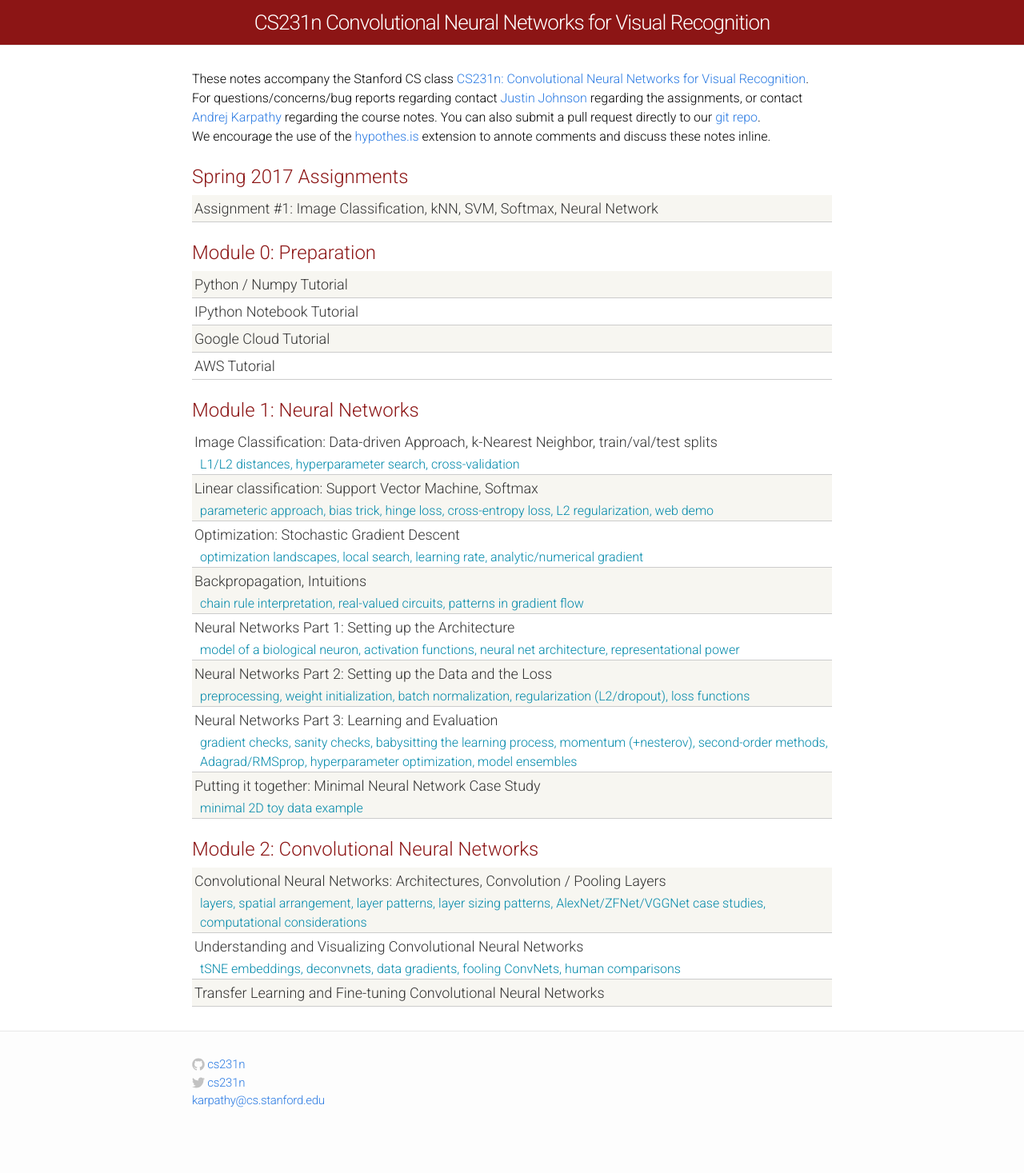
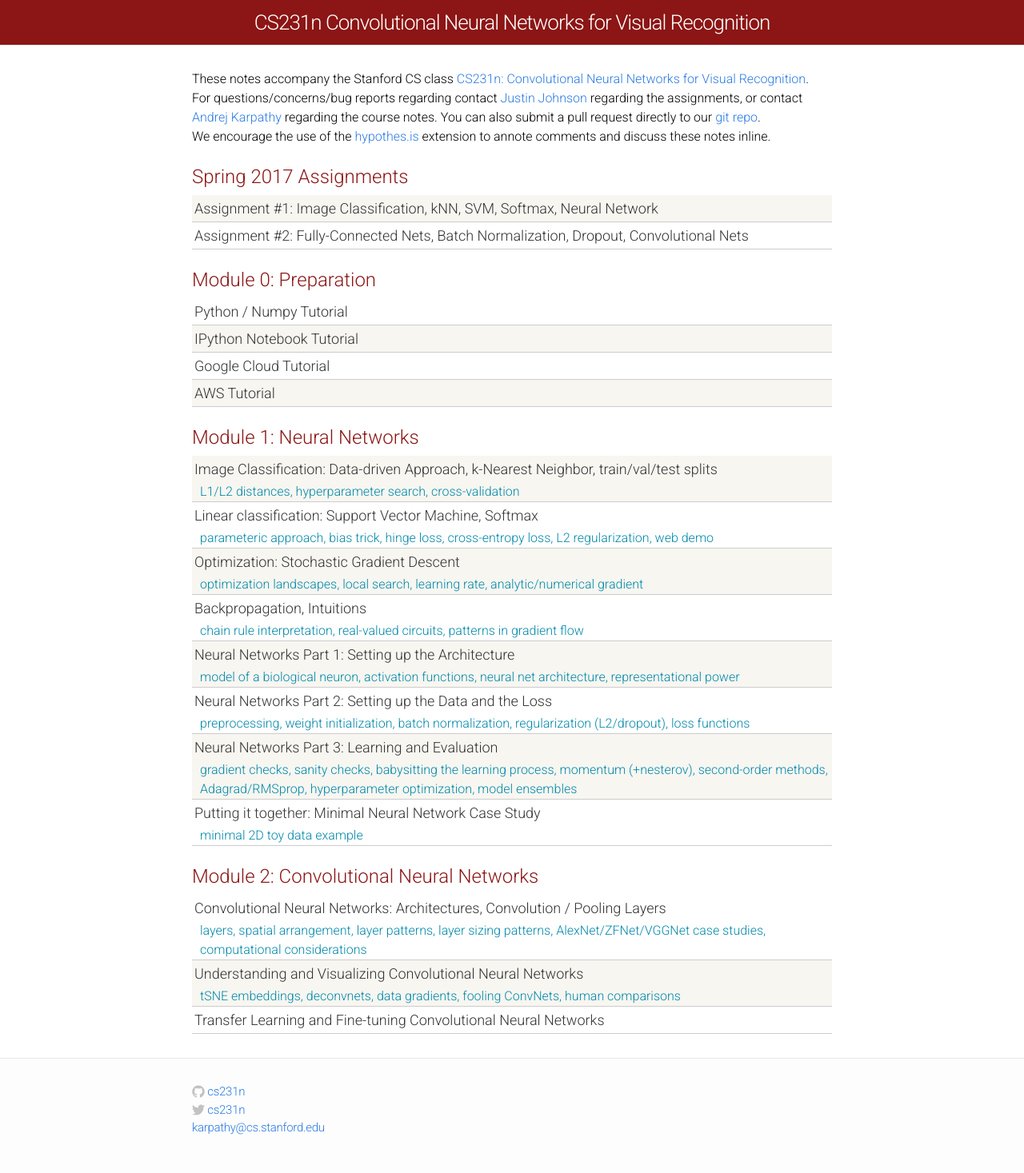
Before and after one commit to cs231n/cs231n.github.io, a Jekyll site: the page built from index.html, in a window 1280 px wide. Shown: the whole page at 80% size. Built offline with Jekyll 4.4.1, drawn with Linux system fonts in a browser that asks for light colours; before the commit the page ends 1433 px from its top, so only the background shows below that.

Commit message:
ass2 2017 going live

```diff
--- a/index.html
+++ b/index.html
@@ -18,6 +18,13 @@ layout: default
     <div class="materials-item">
       <a href="assignments2017/assignment1/">
         Assignment #1: Image Classification, kNN, SVM, Softmax, Neural Network
+      </a>
+    </div>
+
+    <div class="materials-item">
+      <a href="assignments2017/assignment2/">
+        Assignment #2: Fully-Connected Nets, Batch Normalization, Dropout,
+        Convolutional Nets
       </a>
     </div>
 
```
Also changed, not shown: assignments/2017/assignment2.md (+1 -1 lines).
